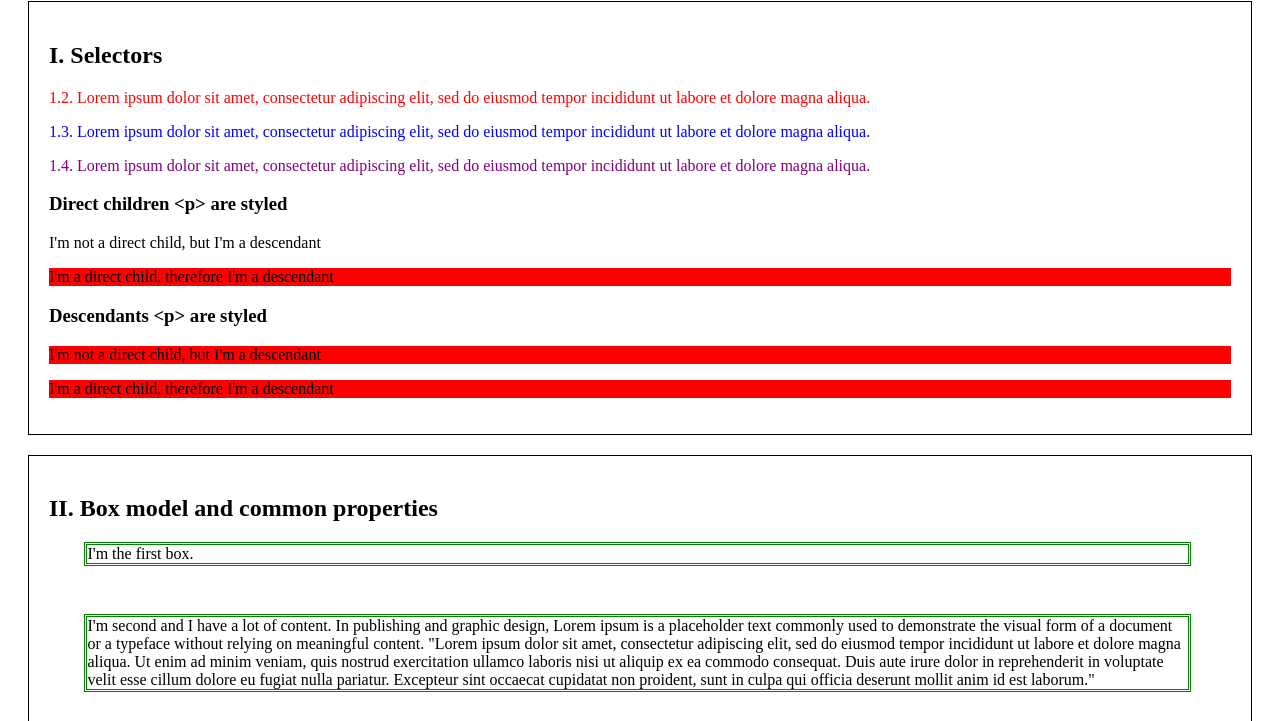
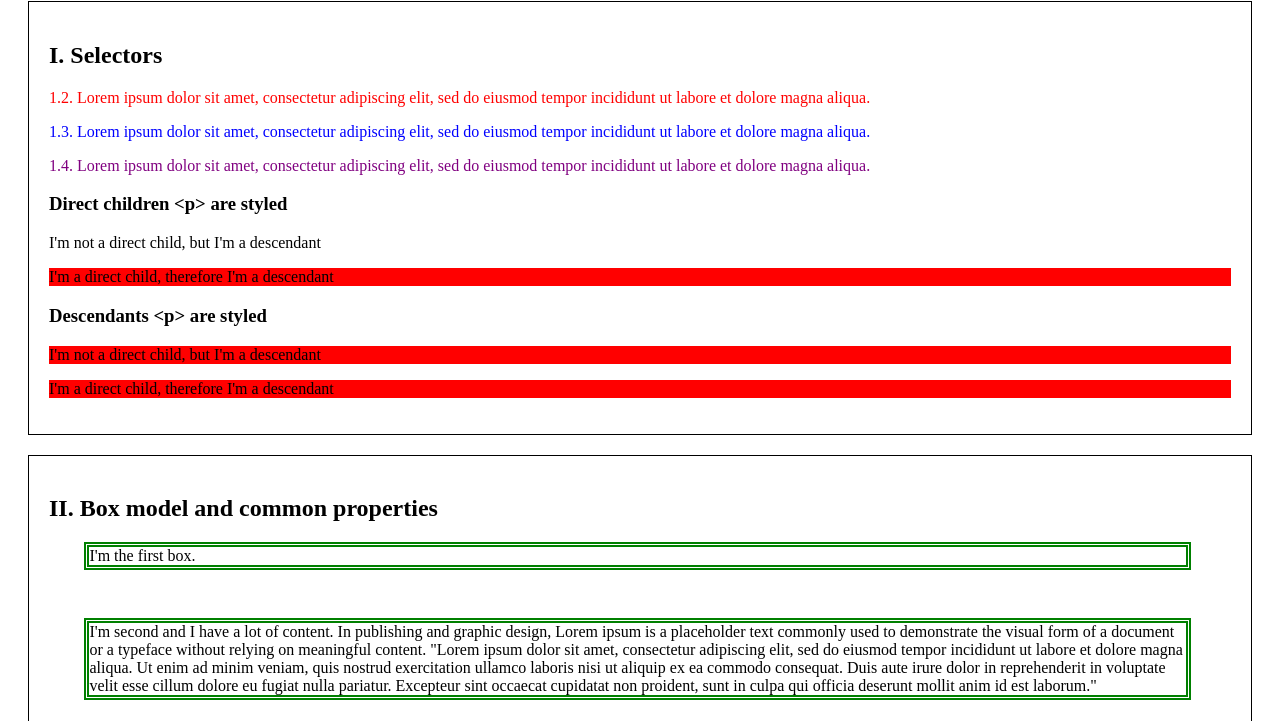
Before and after one commit to randellJE/Module2Lab1.2, a plain HTML site: page index.html in a window 1280 px wide. Shown: the part 79-800 px from the top of the page. Drawn offline with Linux system fonts and the light colour scheme.

Commit message:
Check up on section II part 8, minor updates to css section II

```diff
--- a/index.html
+++ b/index.html
@@ -56,6 +56,8 @@
         /* width: 1px;
         height: 1px; */
         border: double green;
+        border-width: 5px;
+        box-sizing: border-box;
       }
 
       /* III. Position */
```
